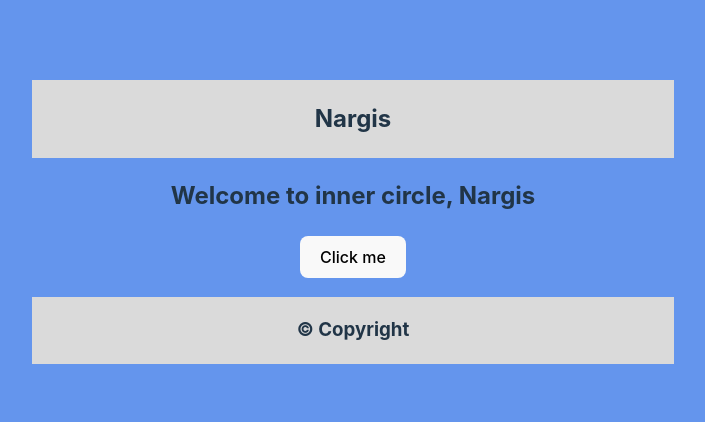
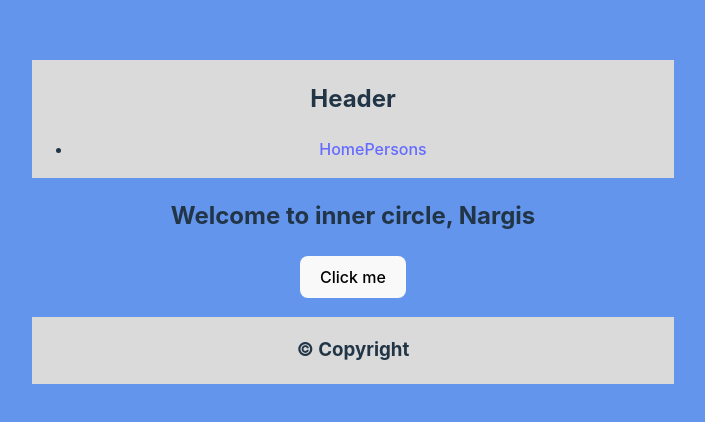
Before and after one commit to Nargissamatova/react_demo, a React app: page / in a window 1280 px wide. Shown: the part 178-600 px from the top of the page, without its empty margins (287-992 px from the left). Built offline with nearby package versions, Linux system fonts and the light colour scheme; the HTML template or start-up script is replaced by a standard one.

Commit message:
Add links

```diff
--- a/src/App.jsx
+++ b/src/App.jsx
@@ -22,7 +22,6 @@ function App() {
   return (
     <>
       <Header />
-
       {isLoggedIn && <Dashboard user="Nargis" />}
       <button onClick={displayHandler}>Click me</button>
       <Footer />
--- a/src/Header.jsx
+++ b/src/Header.jsx
@@ -1,7 +1,15 @@
 function Header() {
   return (
     <header className="section">
-      <h2>Nargis</h2>
+      <h2>Header</h2>
+      <nav>
+        <ul>
+          <li>
+            <a href="/home">Home</a>
+            <a href="/persons">Persons</a>
+          </li>
+        </ul>
+      </nav>
     </header>
   );
 }
```
